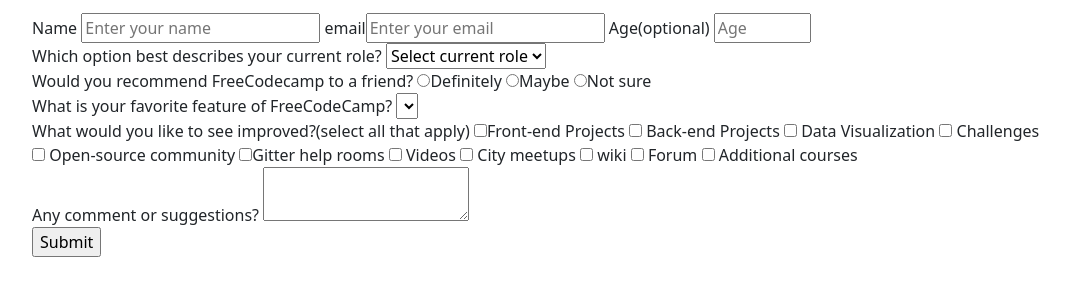
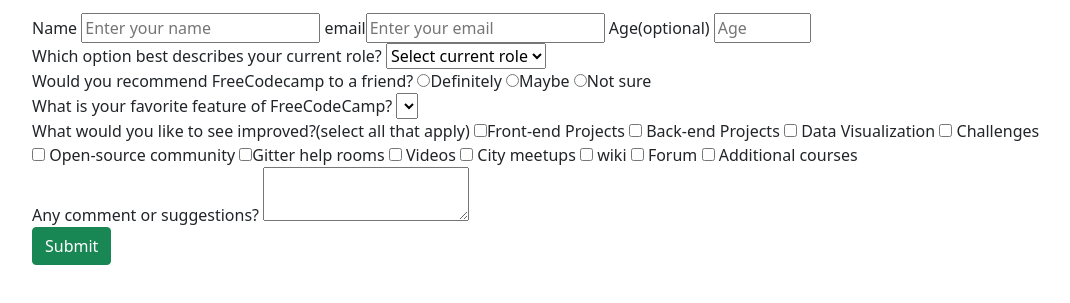
Before and after one commit to claudiahW/surveyform, a plain HTML site: page index.html in a window 1280 px wide. Shown: the part 83-386 px from the top of the page, without its empty margins (50-1120 px from the left). Drawn offline with nearby package versions, Linux system fonts and the light colour scheme.

Commit message:
style submit button with bootstrap

```diff
--- a/index.html
+++ b/index.html
@@ -112,7 +112,7 @@
       </textarea>
     </label>
   </fieldset>
-  <input id="submit" type="submit" value="Submit">
+  <input id="submit" type="submit" class="btn btn-success" value="Submit">
   </form>
 </div>
   <script src="https://cdn.jsdelivr.net/npm/bootstrap@5.0.2/dist/js/bootstrap.bundle.min.js" integrity="sha384-MrcW6ZMFYlzcLA8Nl+NtUVF0sA7MsXsP1UyJoMp4YLEuNSfAP+JcXn/tWtIaxVXM" crossorigin="anonymous"></script>
```
